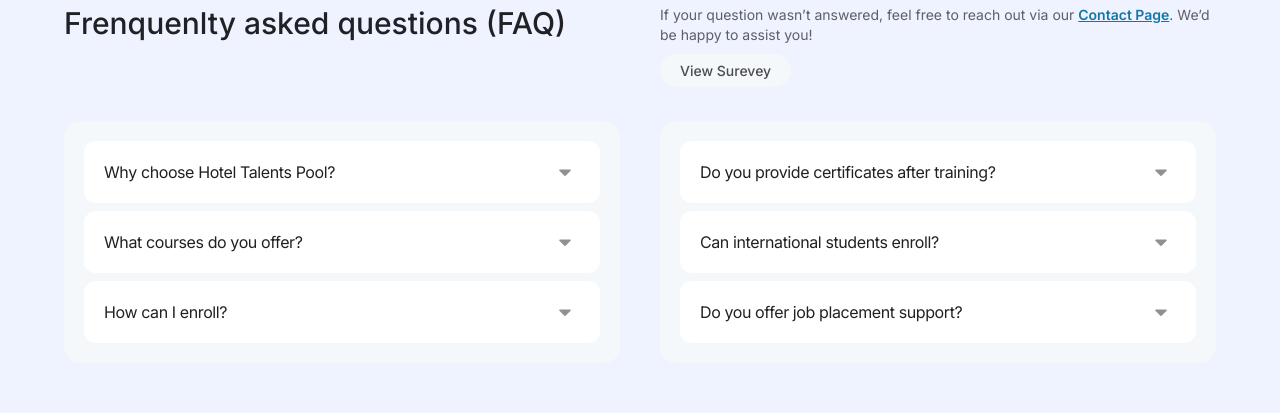
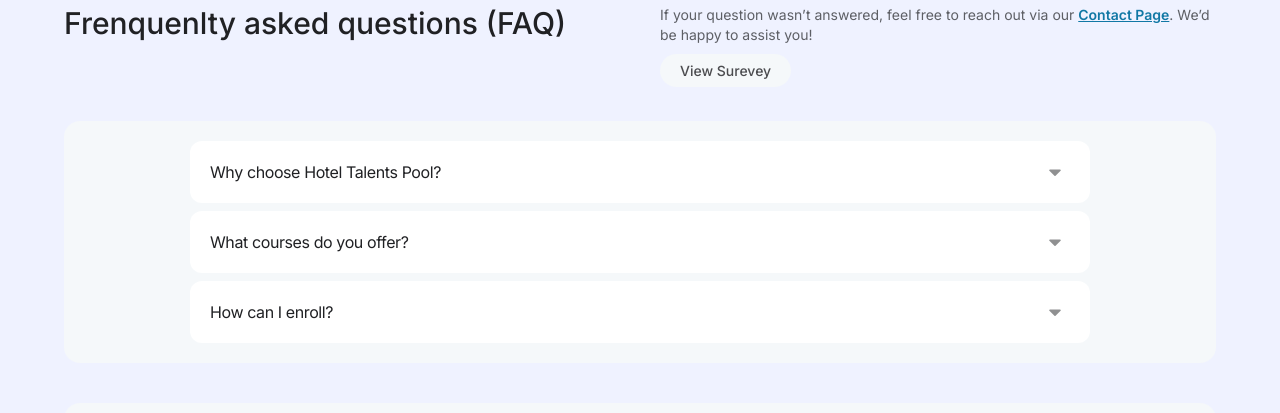
Before and after one commit to mbonikev/hotel_talents_pool, a React (Vite) app: page /#/ in a window 1280 px wide. Shown: the part 2260-2673 px from the top of the page. Built offline with nearby package versions, Linux system fonts and the light colour scheme; what ldrs would draw is missing.

Commit message:
Stalker-commit: src/components/Queries.jsx

```diff
--- a/src/components/Queries.jsx
+++ b/src/components/Queries.jsx
@@ -31,7 +31,7 @@ function Queries() {
         </h1>
       </div>
       {/* Questions grid */}
-      <div className="w-full grid grid-cols-2 max-lg:grid-cols-1 mt-10 max-lg:mt-5 gap-10 max-lg:gap-5 rounded-xl">
+      <div className="w-full grid grid-cols-1 max-lg:grid-cols-1 mt-10 max-lg:mt-5 gap-10 max-lg:gap-5 rounded-xl">
         <div className="group w-full h-fit flex flex-col p-5 gap-4 bg-card-bg rounded-2xl">
           <div className="w-full h-fit flex flex-col items-center justify-start text-dark-text ">
             <div className="w-full h-fit flex flex-col items-center justify-start gap-2 max-w-[900px]">
```
